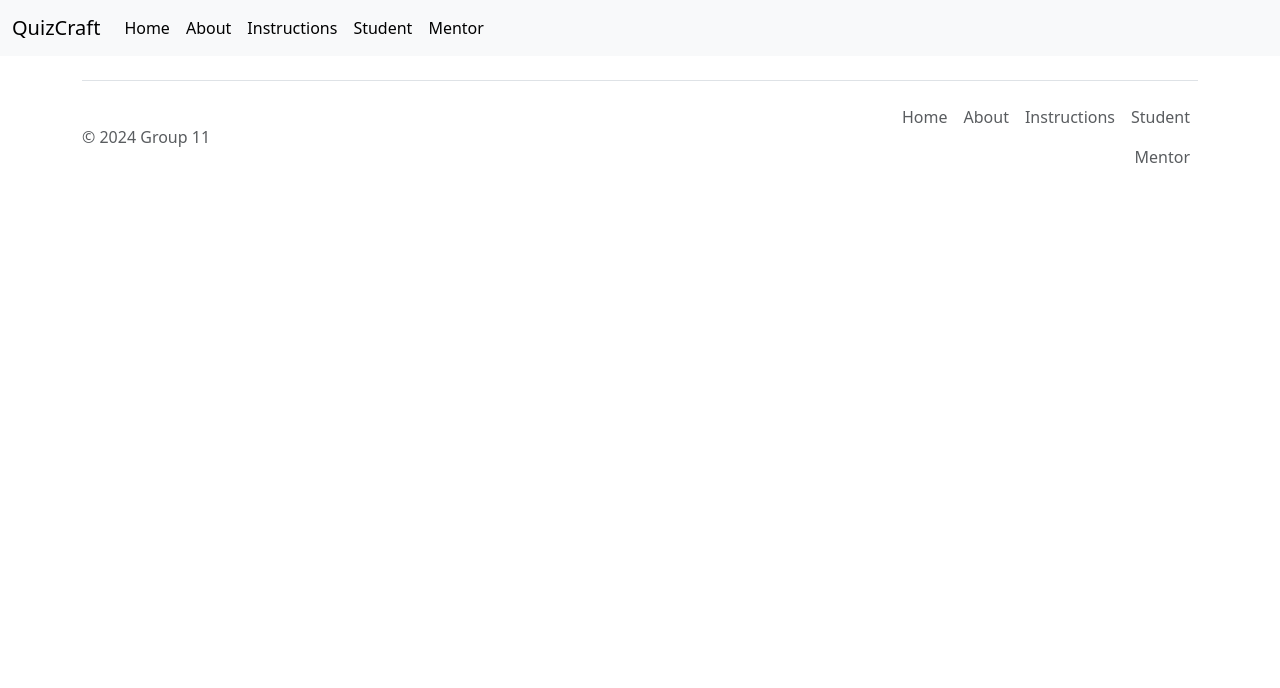
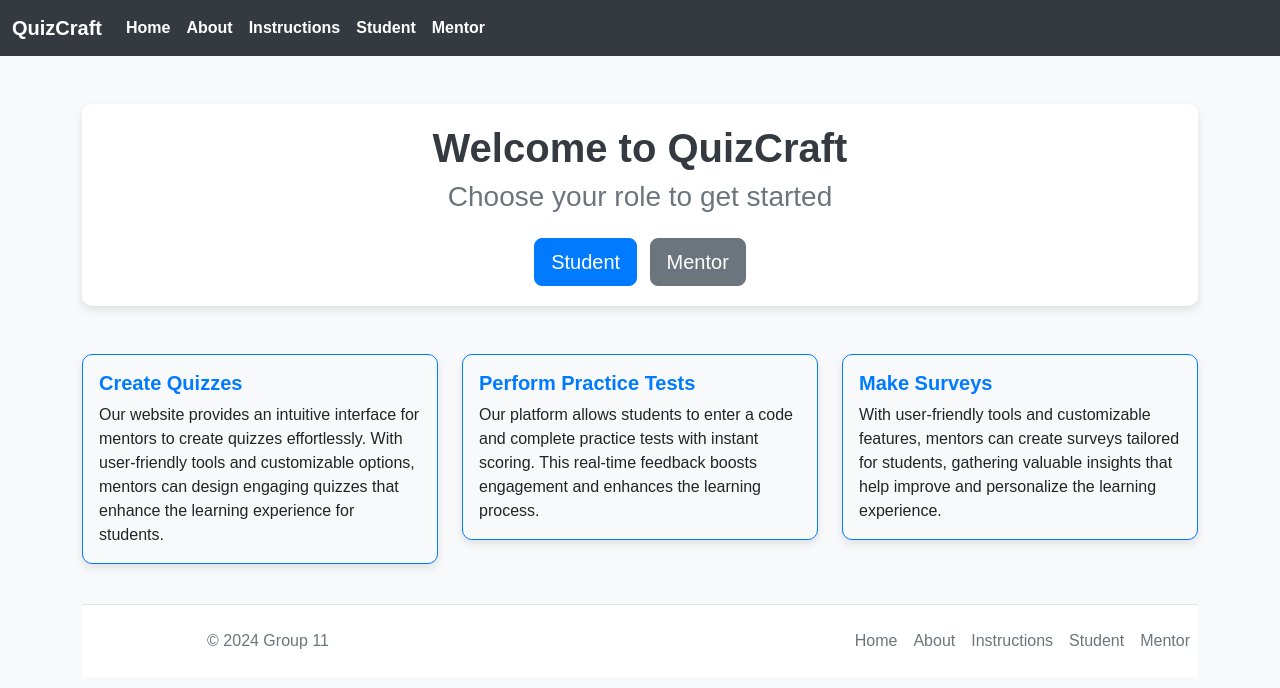
Before and after one commit to rhea164/Quizcraft, a website: page FrontEnd/pages/index.html in a window 1280 px wide. Drawn offline with nearby package versions, Linux system fonts and the light colour scheme.

Commit message:
added design test 1

```diff
--- a/FrontEnd/pages/index.html
+++ b/FrontEnd/pages/index.html
@@ -42,6 +42,47 @@
   <!-- Header -->
 
 
+  <!-- Main Content -->
+  <div class="container mt-5">
+    <div class="container-mine">
+      <div class="text-center">
+        <h1>Welcome to QuizCraft</h1>
+        <h3 class="text-body-secondary">Choose your role to get started</h3>
+        <div class="mt-4">
+          <a href="student.html" class="btn btn-primary btn-lg me-2">Student</a>
+          <a href="mentor.html" class="btn btn-secondary btn-lg">Mentor</a>
+        </div>
+      </div>
+    </div>
+
+    <div class="row mt-5">
+      <div class="col-md-4">
+      <div class="card text-dark bg-light mb-3">
+        <div class="card-body">
+        <h5 class="card-title">Create Quizzes</h5>
+        <p class="card-text">Our website provides an intuitive interface for mentors to create quizzes effortlessly. With user-friendly tools and customizable options, mentors can design engaging quizzes that enhance the learning experience for students.</p>
+        </div>
+      </div>
+      </div>
+      <div class="col-md-4">
+      <div class="card text-dark bg-light mb-3">
+        <div class="card-body">
+        <h5 class="card-title">Perform Practice Tests</h5>
+        <p class="card-text">Our platform allows students to enter a code and complete practice tests with instant scoring. This real-time feedback boosts engagement and enhances the learning process.</p>
+        </div>
+      </div>
+      </div>
+      <div class="col-md-4">
+      <div class="card text-dark bg-light mb-3">
+        <div class="card-body">
+        <h5 class="card-title">Make Surveys</h5>
+        <p class="card-text">With user-friendly tools and customizable features, mentors can create surveys tailored for students, gathering valuable insights that help improve and personalize the learning experience.</p>
+        </div>
+      </div>
+      </div>
+    </div>
+    </div>
+  <!-- Main Content -->
 
   <!-- Footer -->
   <div class="container">
--- a/FrontEnd/pages/styles.css
+++ b/FrontEnd/pages/styles.css
@@ -17,3 +17,70 @@ footer {
   background-color: white;
   /* Optional: adds background color */
 }
+
+
+body {
+  background-color: #f8f9fa;
+  height: 100vh;
+  margin: 0;
+  display: flex;
+  flex-direction: column;
+  font-family: Arial, sans-serif;
+}
+
+.container-mine {
+  background-color: #ffffff;
+  border-radius: 10px;
+  padding: 20px;
+  box-shadow: 0 4px 8px rgba(0, 0, 0, 0.1);
+  margin-bottom: 20px;
+}
+
+.bg-body-tertiary {
+  background-color: #343a40 !important;
+}
+
+.text-body-secondary {
+  color: #6c757d !important;
+  text-align: center;
+}
+
+.link-body-emphasis {
+  color: #007bff !important;
+}
+
+.navbar-brand {
+  color: #ffffff !important;
+  font-weight: bold;
+}
+
+.nav-link.active {
+  color: #ffffff !important;
+  font-weight: bold;
+}
+
+.btn-primary {
+  background-color: #007bff;
+  border-color: #007bff;
+}
+
+.btn-primary:hover {
+  background-color: #0056b3;
+  border-color: #0056b3;
+}
+
+.card {
+  border: 1px solid #007bff;
+  border-radius: 10px;
+  box-shadow: 0 4px 8px rgba(0, 0, 0, 0.1);
+}
+
+.card-title {
+  color: #007bff;
+  font-weight: bold;
+}
+
+h1 {
+  color: #343a40;
+  font-weight: bold;
+}
```
Also changed, not shown: FrontEnd/pages/mentor.html (+1 -75 lines).
